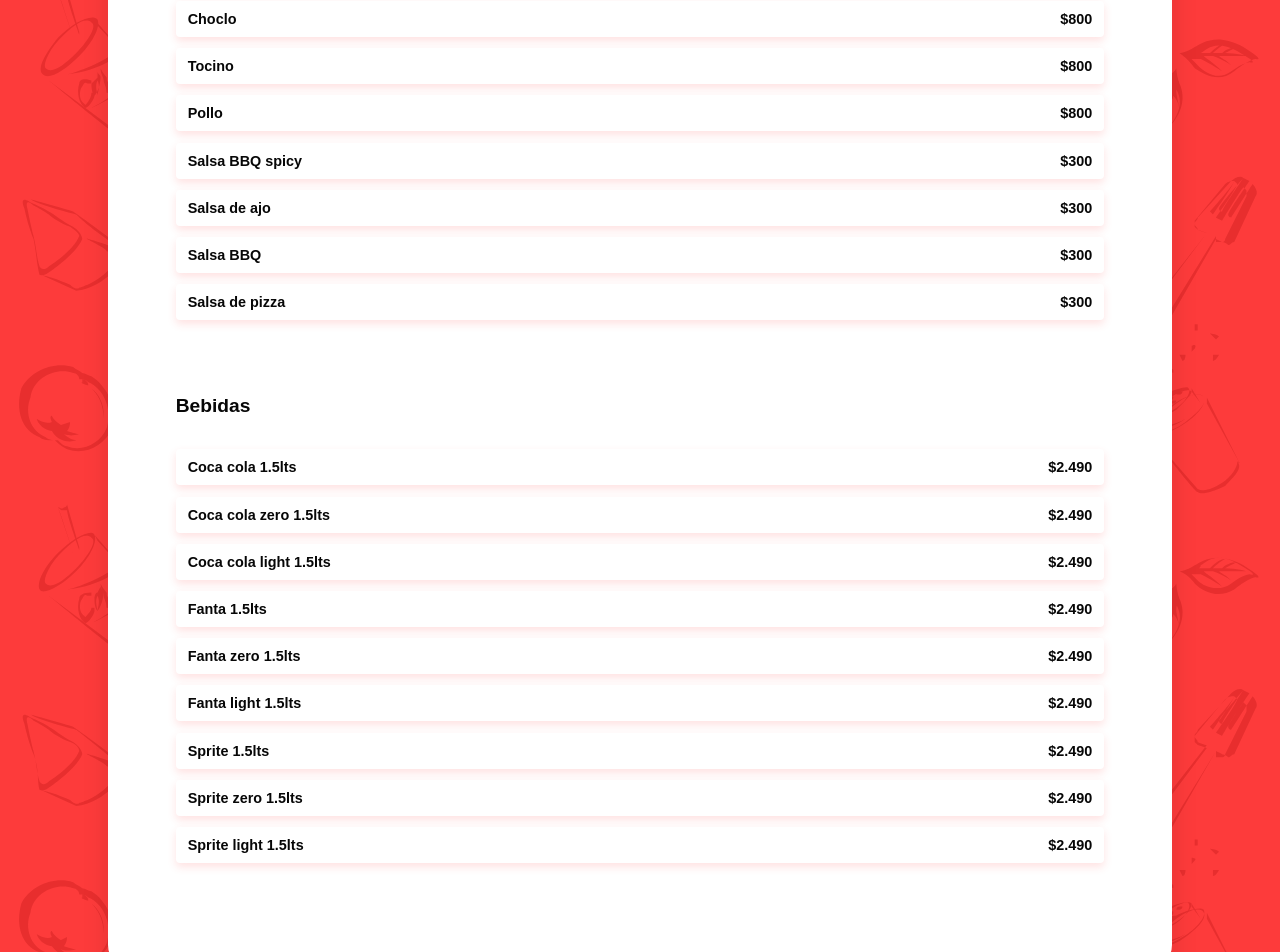
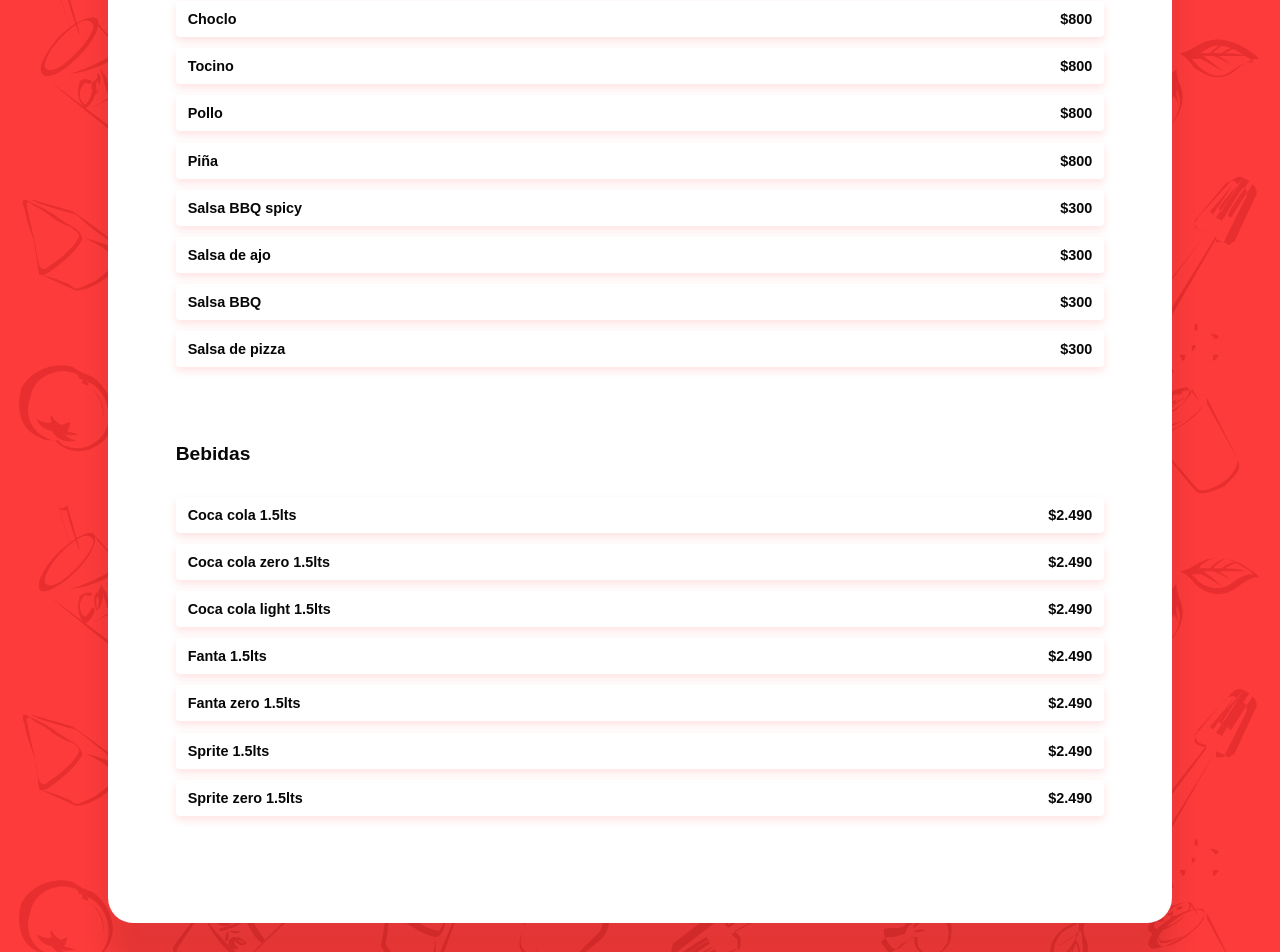
Before and after one commit to rezpo/mealspizza, a React (Create React App) app: page /order in a window 1280 px wide. Shown: the part 4351-5303 px from the top of the page. Built offline with nearby package versions, Linux system fonts and the light colour scheme; a web font is replaced by a local one.

Commit message:
refactor(dr, order): add and remove items

```diff
--- a/src/pages/Order/Order.js
+++ b/src/pages/Order/Order.js
@@ -411,6 +411,12 @@ export default class Order extends Component {
           selectedIndicator: ''
         },
         {
+          name: 'Piña',
+          price: 800,
+          isSelected: false,
+          selectedIndicator: ''
+        },
+        {
           name: 'Salsa BBQ spicy',
           price: 300,
           isSelected: false,
@@ -467,12 +473,6 @@ export default class Order extends Component {
           selectedIndicator: ''
         },
         {
-          name: 'Fanta light 1.5lts',
-          price: 2490,
-          isSelected: false,
-          selectedIndicator: ''
-        },
-        {
           name: 'Sprite 1.5lts',
           price: 2490,
           isSelected: false,
@@ -484,12 +484,6 @@ export default class Order extends Component {
           isSelected: false,
           selectedIndicator: ''
         },
-        {
-          name: 'Sprite light 1.5lts',
-          price: 2490,
-          isSelected: false,
-          selectedIndicator: ''
-        }
       ],
       catalogSelected: [],
       extraSelected: [],
```
